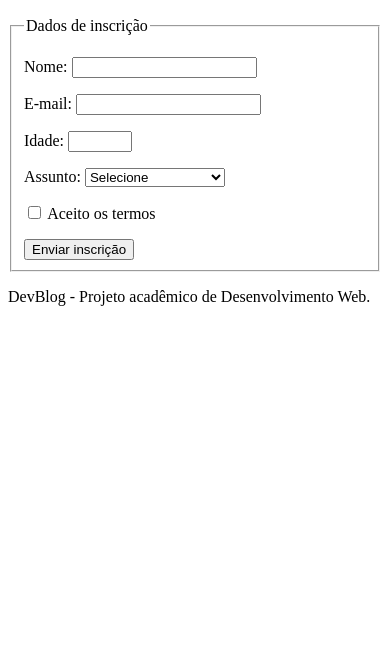
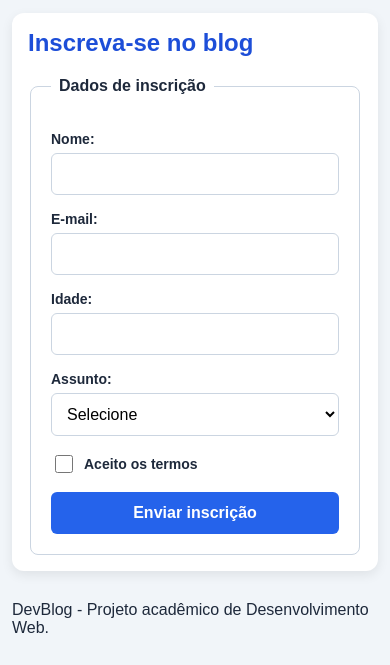
Before and after one commit to jaoStarMesquita/desenvolvimento-web, a plain HTML site: page semana-02/index.html in a window 390 px wide. Shown: the part 1040-1705 px from the top of the page. Before the commit the page ends 1362 px from the top, so only its background shows below. Drawn offline with Linux system fonts and the light colour scheme.

Commit message:
Enhance form layout and styling in index.html
Refactor form layout and styles for better responsiveness.

```diff
--- a/semana-02/index.html
+++ b/semana-02/index.html
@@ -4,6 +4,132 @@
     <meta charset="UTF-8">
     <meta name="viewport" content="width=device-width, initial-scale=1.0">
     <title>DevBlog - Tecnologia</title>
+<style>
+    body {
+        margin: 0;
+        padding: 20px;
+        font-family: Arial, sans-serif;
+        background-color: #f1f5f9;
+        color: #1e293b;
+    }
+
+    #inscricao {
+        max-width: 600px;
+        margin: 30px auto;
+        padding: 25px;
+        background-color: #ffffff;
+        border-radius: 12px;
+        box-shadow: 0 4px 12px rgba(0, 0, 0, 0.08);
+    }
+
+    #inscricao h2 {
+        margin-top: 0;
+        color: #1d4ed8;
+    }
+
+    form fieldset {
+        border: 1px solid #cbd5e1;
+        border-radius: 8px;
+        padding: 20px;
+    }
+
+    form legend {
+        padding: 0 8px;
+        font-weight: bold;
+    }
+
+    form fieldset {
+        display: flex;
+        flex-direction: column;
+        gap: 16px;
+    }
+
+    form fieldset p {
+        display: flex;
+        flex-direction: column;
+        gap: 6px;
+        margin: 0;
+    }
+
+    form label {
+        font-size: 14px;
+        font-weight: bold;
+    }
+
+    form input:not([type="checkbox"]),
+    form select {
+        box-sizing: border-box;
+        width: 100%;
+        padding: 11px;
+        border: 1px solid #cbd5e1;
+        border-radius: 6px;
+        font-size: 16px;
+        background-color: #fff;
+    }
+
+    form input:focus,
+    form select:focus {
+        outline: 2px solid #93c5fd;
+        border-color: #2563eb;
+    }
+
+    form fieldset p:has(#termos) {
+        flex-direction: row;
+        align-items: center;
+        gap: 8px;
+    }
+
+    form input[type="checkbox"] {
+        width: 18px;
+        height: 18px;
+        cursor: pointer;
+    }
+
+
+.campos-linha {
+    display: flex;
+    justify-content: space-between;
+    gap: 16px;
+}
+
+.campos-linha p {
+    flex: 1;
+    min-width: 0;
+}
+
+@media (max-width: 480px) {
+    .campos-linha {
+        flex-direction: column;
+    }
+}
+
+
+    form button {
+        padding: 12px 18px;
+        border: none;
+        border-radius: 6px;
+        background-color: #2563eb;
+        color: white;
+        font-size: 16px;
+        font-weight: bold;
+        cursor: pointer;
+        transition: background-color 0.2s;
+    }
+
+    form button:hover {
+        background-color: #1d4ed8;
+    }
+
+    @media (max-width: 480px) {
+        body {
+            padding: 12px;
+        }
+
+        #inscricao {
+            padding: 16px;
+        }
+    }
+</style>
 </head>
 <body>
     <header>
@@ -43,6 +169,9 @@
                 <legend>Dados de inscrição</legend>
 
                 <p>
+
+<div class="campos-linha">
+    <p>
         <label for="nome">Nome:</label>
         <input type="text" id="nome" name="nome"
                minlength="3" required>
@@ -52,7 +181,7 @@
         <label for="email">E-mail:</label>
         <input type="email" id="email" name="email" required>
     </p>
-
+</div>
                 <p>
                     <label for="idade">Idade:</label>
                     <input type="number" id="idade" name="idade"
```
Lines whose indentation alone changed are shown as unchanged.
